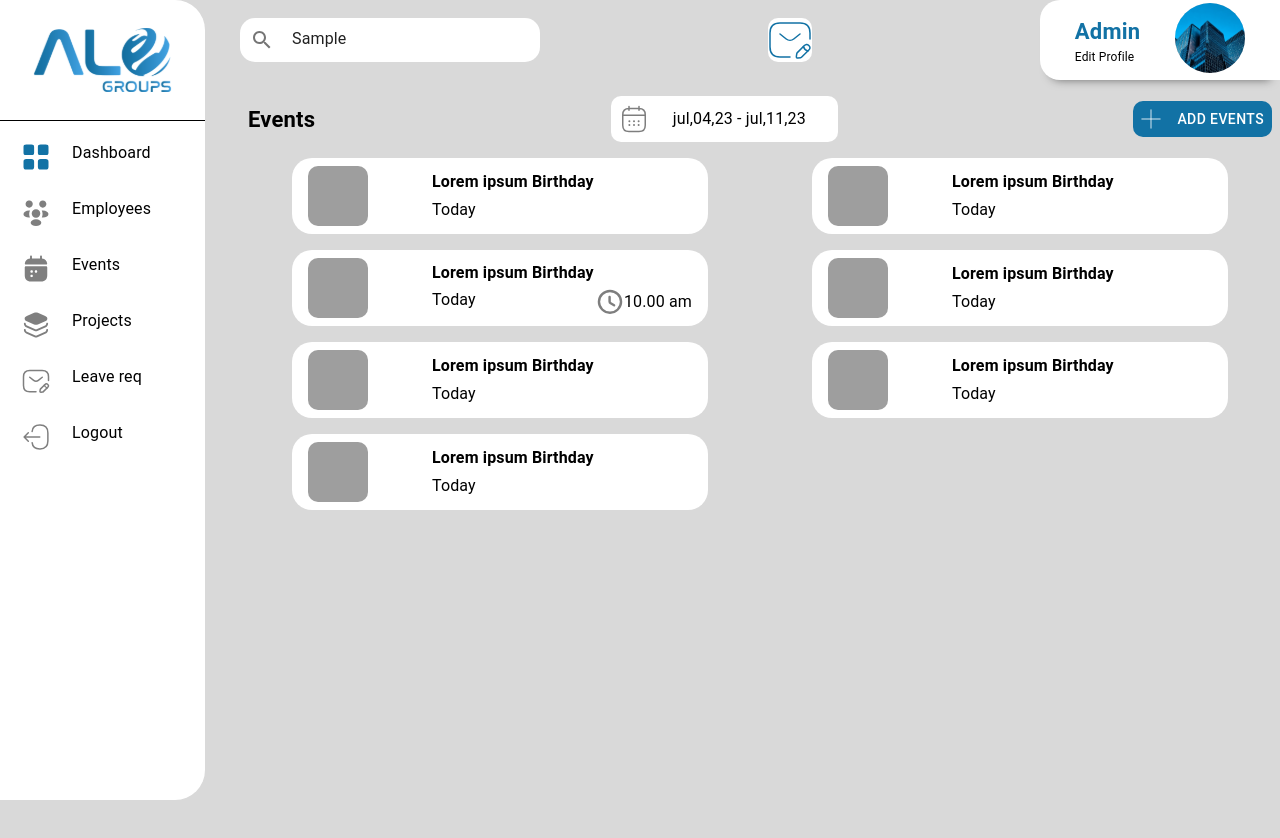
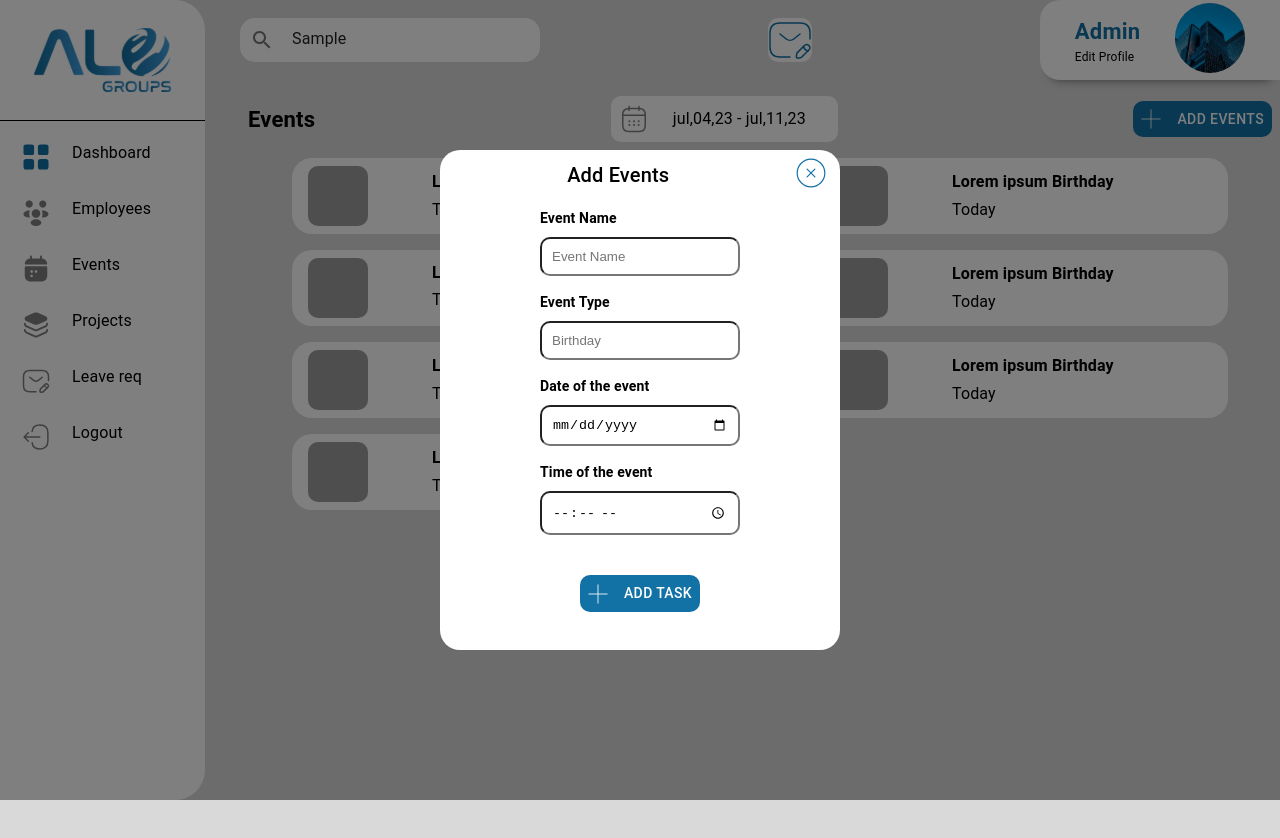
Before and after one commit to adharsh2000/alo_group, a React (Create React App) app: page /admin/events in a window 1280 px wide. Both pictures are taken after typing "Sample" into the empty fields and a click on the button "ADD EVENTS". Shown: the top 838 px of the page. Built offline with nearby package versions, Linux system fonts and the light colour scheme; grey boxes are pictures that could not be loaded.

Commit message:
admin event form completed

```diff
--- /dev/null
+++ b/src/Components/Form/AdminEventForm.jsx
@@ -0,0 +1,121 @@
+import {
+    Box,
+    Button,
+    Typography,
+  } from "@mui/material";
+  import React from "react";
+  import FormClose from "../../Icons/FormClose.svg";
+  import addIcon from "../../Icons/AddIcon.svg";
+
+const AdminEventForm = ({open,setOpen}) => {
+  return (
+    <Box display="flex" flexDirection="column" height="100%">
+    {/* form Header */}
+    <Box display="flex" alignItems="center" mt={1}>
+      <Typography flex={5} variant="h6" textAlign="center">
+        Add Events
+      </Typography>
+      <Box flex={0.5} mr={1}>
+        <Box
+          component="button"
+          sx={{
+            width: 20,
+            backgroundColor: "inherit",
+            border: "none",
+            cursor: "pointer",
+          }}
+          onClick={() => setOpen(!open)}
+        >
+          <img src={FormClose} width={30} alt="close" />
+        </Box>
+      </Box>
+    </Box>
+    {/* form content */}
+    <Box
+      height="100%"
+      display="flex"
+      alignItems="center"
+      // justifyContent="center"
+      flexDirection="column"
+      component="form"
+    >
+      <Box width={200} mt={2}>
+        <Typography fontSize="14px" fontWeight="bold" marginBottom="8px">
+          Event Name
+        </Typography>
+        <input
+          type="text"
+          placeholder="Event Name"
+          style={{
+            width: "100%",
+            padding: "10px",
+            borderRadius: "10px",
+            outline: "none",
+          }}
+        />
+      </Box>
+      <Box width={200} mt={2}>
+        <Typography fontSize="14px" fontWeight="bold" marginBottom="8px">
+          Event Type
+        </Typography>
+        <input
+          type="text"
+          placeholder="Birthday"
+          style={{
+            width: "100%",
+            padding: "10px",
+            borderRadius: "10px",
+            outline: "none",
+          }}
+        />
+      </Box>
+      <Box width={200} mt={2}>
+        <Typography fontSize="14px" fontWeight="bold" marginBottom="8px">
+          Date of the event
+        </Typography>
+        <input
+            type="date"
+            style={{
+              width: "100%",
+              padding: "10px",
+              borderRadius: "10px",
+              outline: "none",
+            }}
+          />
+      </Box>
+      <Box width={200} mt={2}>
+        <Typography fontSize="14px" fontWeight="bold" marginBottom="8px">
+          Time of the event
+        </Typography>
+        <input
+          type="time"
+          style={{
+            width: "100%",
+            padding: "10px",
+            borderRadius: "10px",
+            outline: "none",
+          }}
+        />
+      </Box>
+
+      <Box width={200} mt={1} display="flex" alignItems="center" justifyContent="center">
+        <Button  sx={{
+          backgroundColor:'#1272A5',
+          color:'#fff',
+          gap:2,
+          '&:hover':{
+              backgroundColor:"#1272A5"
+          },
+        //   marginBottom:2
+        mt:4
+        }}>
+          <img src={addIcon} width={20} alt="add" />
+          Add Task
+        </Button>
+      </Box>
+    </Box>
+  </Box>
+  )
+}
+
+export default AdminEventForm
--- a/src/Pages/Admin/AdminEvents.jsx
+++ b/src/Pages/Admin/AdminEvents.jsx
@@ -1,10 +1,14 @@
-import React from "react";
-import { Box, Button, Grid, Typography } from "@mui/material";
+import React, { useState } from "react";
+import { Box, Button, Grid, Modal, Typography } from "@mui/material";
 import addIcon from "../../Icons/AddIcon.svg";
 import Calender from "../../Icons/AdminIcons/EventCalender.svg";
 import AdminEventCard from "../../Components/AdminComponents/AdminEventCard";
+import AdminEventForm from "../../Components/Form/AdminEventForm";
 
 const AdminEvents = () => {
+  const [open,setOpen] = useState(false);
+  const handleClose = () => setOpen(false);
+
   return (
     <>
       <Box
@@ -37,6 +41,7 @@ const AdminEvents = () => {
               backgroundColor: "#1272A5",
             },
           }}
+          onClick={() => setOpen(!open)}
         >
           <img src={addIcon} width={20} alt="add" />
           Add Events
@@ -67,6 +72,29 @@ const AdminEvents = () => {
         </Grid>
       </Grid>
       </Box>
+
+      {/* event modal  */}
+      {/* <Button onClick={handleOpen}>Open modal</Button> */}
+<Modal
+  open={open}
+  onClose={handleClose}
+  aria-labelledby="modal-modal-title"
+  aria-describedby="modal-modal-description"
+  sx={{
+    display:'flex',
+    alignItems:'center',
+    justifyContent:'center',
+}}
+>
+  <Box sx={{
+            backgroundColor:'white',
+            width:400,
+            height:500,
+            borderRadius:'20px',
+        }}>
+    <AdminEventForm open={open} setOpen={setOpen} />
+  </Box>
+</Modal>
     </>
   );
 };
```
